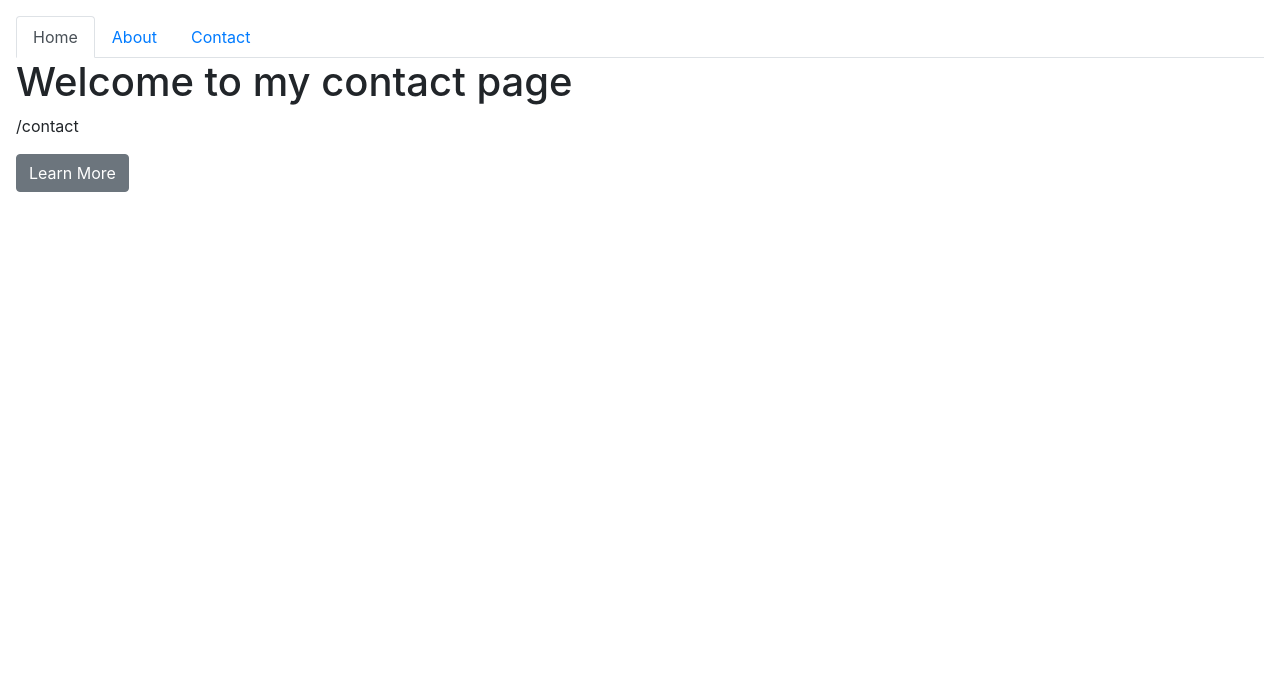
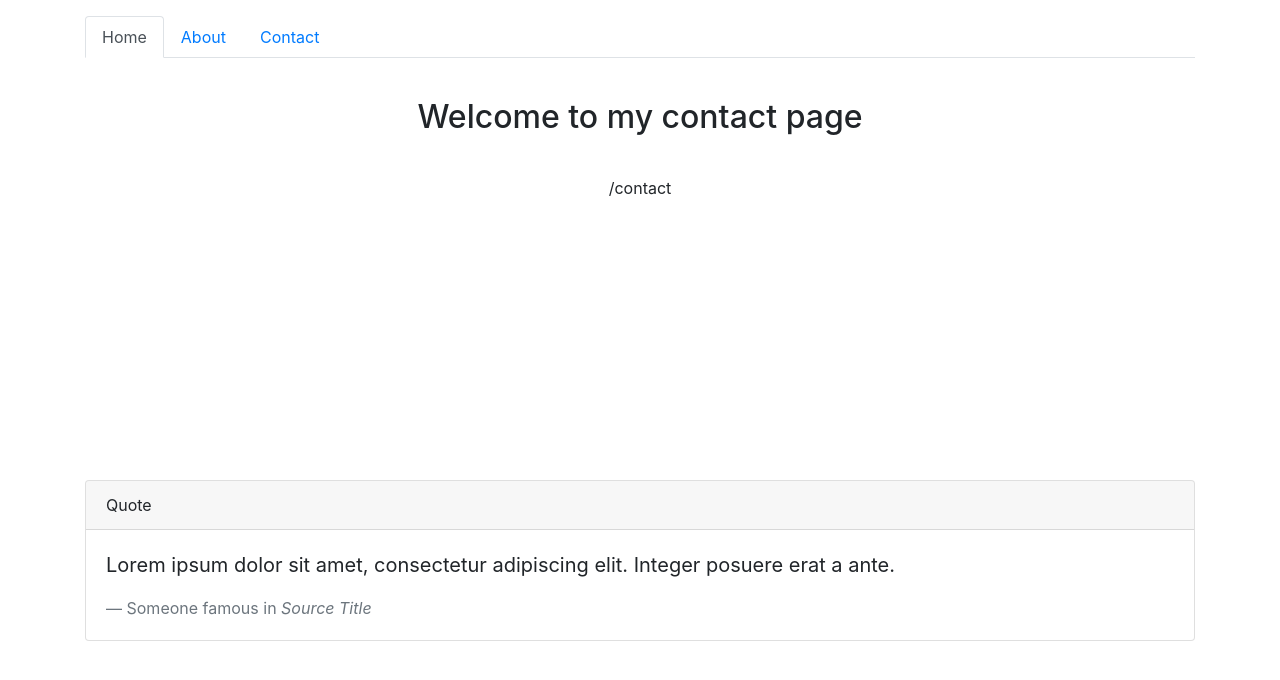
Before and after one commit to cobyeastwood/coby_web2, a React (Create React App) app in the folder client/: page /contact in a window 1280 px wide. Shown: the top 680 px of the page. Built offline with nearby package versions, Linux system fonts and the light colour scheme; no server answers.

Commit message:
added styled components

```diff
--- a/client/package.json
+++ b/client/package.json
@@ -18,6 +18,8 @@
     "react-redux": "^7.2.1",
     "react-router-dom": "^5.2.0",
     "react-scripts": "3.4.3",
+    "redux-devtools-extension": "^2.13.8",
+    "redux-thunk": "^2.3.0",
     "styled-components": "^5.2.0",
     "typescript": "^4.0.3",
     "uuid": "^8.3.0"
--- a/client/src/app/components/Button.tsx
+++ b/client/src/app/components/Button.tsx
@@ -1,5 +1,7 @@
 import styled from 'styled-components';
 
-const Button: any = styled.button``;
+const Button: any = styled.button`
+  margin-top: 2rem;
+`;
 
 export default Button;
--- /dev/null
+++ b/client/src/app/components/Footer.tsx
@@ -0,0 +1,30 @@
+import React, { PureComponent } from 'react';
+
+import styled from 'styled-components';
+
+const Div = styled.div`
+  margin-top: 17.5rem;
+`;
+
+export class Footer extends PureComponent {
+  render() {
+    return (
+      <Div className="card">
+        <div className="card-header">Quote</div>
+        <div className="card-body">
+          <blockquote className="blockquote mb-0">
+            <p>
+              Lorem ipsum dolor sit amet, consectetur adipiscing elit. Integer
+              posuere erat a ante.
+            </p>
+            <footer className="blockquote-footer">
+              Someone famous in <cite title="Source Title">Source Title</cite>
+            </footer>
+          </blockquote>
+        </div>
+      </Div>
+    );
+  }
+}
+
+export default Footer;
--- a/client/src/app/pages/About.tsx
+++ b/client/src/app/pages/About.tsx
@@ -1,25 +1,36 @@
 import React from 'react';
 import { v4 as uuidv4 } from 'uuid';
 import { connect } from 'react-redux';
+import styled from 'styled-components';
 
 import Button from '../components/Button';
 import { ON_CLICKS } from '../actions/actionTypes';
 
 import './About.css';
 
-const About = (props: { data: { message: string } }, { clicks }: any) => {
+const Head = styled.h2`
+  margin: 2.5rem;
+  text-align: center;
+`;
+
+const P = styled.p`
+  margin: 1rem;
+  text-align: center;
+`;
+
+const About = (props: { data: { message: string }; clicks: any }) => {
   return (
     <div>
-      <h1>Welcome to my app page</h1>
-      <p>/about</p>
-      <p>{props.data.message}</p>
-      <Button
+      <Head>Welcome to my about page</Head>
+      <P>/about</P>
+      <P>{props.data.message}</P>
+      {/* <Button
         type="button"
         className="btn btn-secondary"
         onClick={(e: any) => clicks(e)}
       >
         Learn More
-      </Button>
+      </Button> */}
     </div>
   );
 };
--- a/client/src/app/pages/Contact.tsx
+++ b/client/src/app/pages/Contact.tsx
@@ -1,16 +1,27 @@
 import React from 'react';
+import styled from 'styled-components';
 import Button from '../components/Button';
+
+const Head = styled.h2`
+  margin: 2.5rem;
+  text-align: center;
+`;
+
+const P = styled.p`
+  margin: 1rem;
+  text-align: center;
+`;
 
 class Contact extends React.Component<{ data: { message: string } }, {}> {
   render() {
     return (
       <div>
-        <h1>Welcome to my contact page</h1>
-        <p>/contact</p>
-        <p>{this.props.data.message}</p>
-        <Button type="button" className="btn btn-secondary">
+        <Head>Welcome to my contact page</Head>
+        <P>/contact</P>
+        <P>{this.props.data.message}</P>
+        {/* <Button type="button" className="btn btn-secondary">
           Learn More
-        </Button>
+        </Button> */}
       </div>
     );
   }
--- a/client/src/app/pages/Home.tsx
+++ b/client/src/app/pages/Home.tsx
@@ -1,23 +1,34 @@
 import React from 'react';
 import { v4 as uuidv4 } from 'uuid';
 import { connect } from 'react-redux';
+import styled from 'styled-components';
 
 import Button from '../components/Button';
 import { ON_CLICKS } from '../actions/actionTypes';
 
-const Home = (props: { data: { message: string } }, { clicks }: any) => {
+const Head = styled.h2`
+  margin: 2.5rem;
+  text-align: center;
+`;
+
+const P = styled.p`
+  margin: 1rem;
+  text-align: center;
+`;
+
+const Home = (props: { data: { message: string }; clicks: any }) => {
   return (
     <div>
-      <h1>Welcome to my home page</h1>
-      <p>/</p>
-      <p>{props.data.message}</p>
-      <Button
+      <Head>Welcome to my home page</Head>
+      <P>/</P>
+      <P>{props.data.message}</P>
+      {/* <Button
         type="button"
         className="btn btn-secondary"
-        onClick={(e: any) => clicks(e.target)}
+        onClick={(e: any) => clicks(e)}
       >
         Learn More
-      </Button>
+      </Button> */}
     </div>
   );
 };
--- a/client/src/app/reducers/index.ts
+++ b/client/src/app/reducers/index.ts
@@ -8,7 +8,7 @@ export default function (state = initialState, action: any) {
       const { _id, element } = action.payload;
       return {
         _id,
-        element,
+        ...element,
         ...state,
       };
     }
@@ -16,7 +16,7 @@ export default function (state = initialState, action: any) {
       const { _id, element } = action.payload;
       return {
         _id,
-        element,
+        ...element,
         ...state,
       };
     }
--- a/client/src/index.tsx
+++ b/client/src/index.tsx
@@ -9,6 +9,7 @@ import store from './app/store/store';
 import AsyncAxios from './hocs/AsyncAxios';
 
 import Navbar from './app/components/Navbar';
+import Footer from './app/components/Footer';
 
 import Home from './app/pages/Home';
 import About from './app/pages/About';
@@ -24,6 +25,7 @@ const AsyncContact = AsyncAxios(Contact, 'http://localhost:8080/api/pang');
 ReactDOM.render(
   <Provider store={store}>
     <Router>
+      <div className="container">
         <Navbar />
         <Switch>
           <Route exact path="/" component={AsyncHome} />
@@ -31,6 +33,8 @@ ReactDOM.render(
           <Route exact path="/contact" component={AsyncContact} />
           <Route component={NotFound} />
         </Switch>
+        <Footer />
+      </div>
     </Router>
   </Provider>,
   document.getElementById('root')
```
Also changed, not shown: 1 other file (tests, documents, lock files or other folders). Lines whose indentation alone changed are shown as unchanged.
